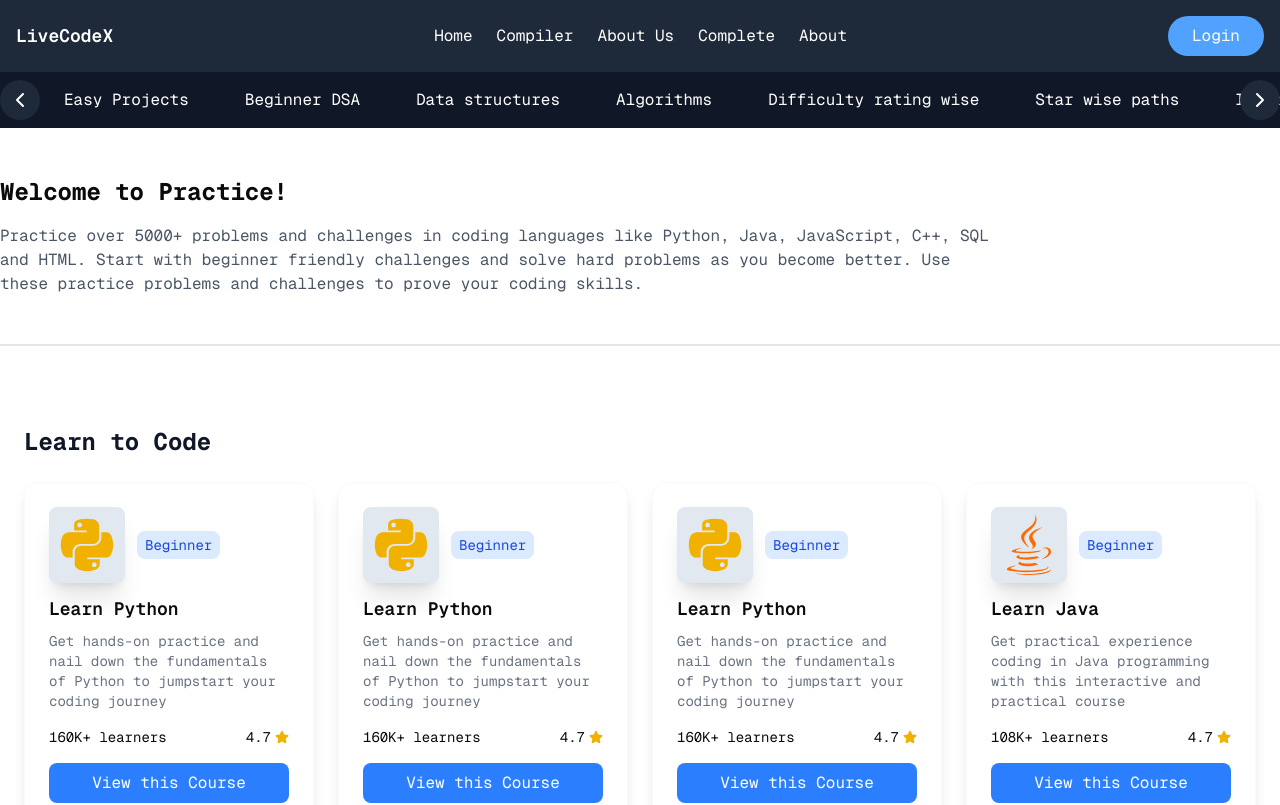
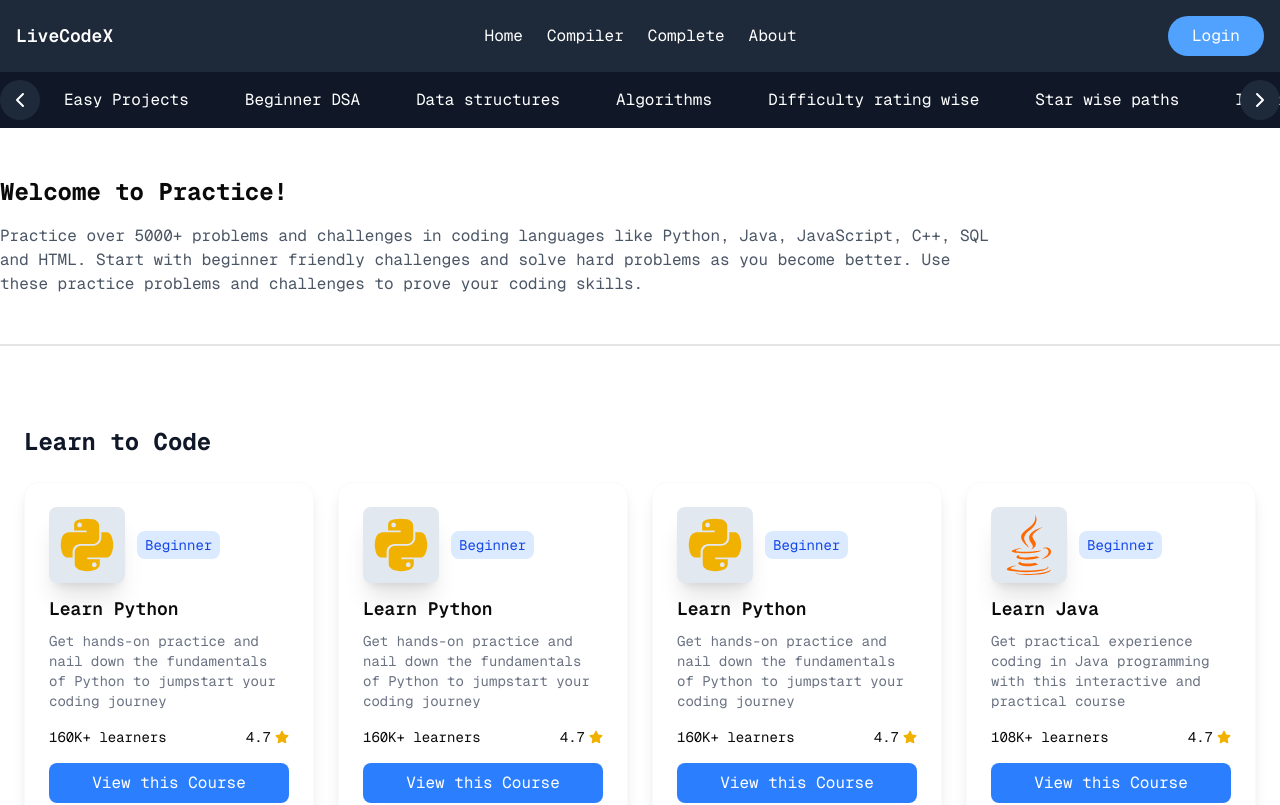
Before and after one commit to tanvermax/new-LiveCodeX, a Next.js app: page /practice in a window 1280 px wide. Shown: the top 805 px of the page. Built offline with nearby package versions, Linux system fonts and the light colour scheme; no server answers.

Commit message:
about section edit

```diff
--- a/component/Navber.tsx
+++ b/component/Navber.tsx
@@ -98,11 +98,7 @@ const Navbar: React.FC<NavbarProps> = ({ session }) => {
               Compiler
             </Link>
           </li>
-          <li>
-            <Link href="/about" className="hover:text-yellow-500">
-              About Us
-            </Link>
-          </li>
+
 
           <li>
             <Link href="/contact" className="hover:text-yellow-500 text-xs lg:text-base">
@@ -259,7 +255,7 @@ const Navbar: React.FC<NavbarProps> = ({ session }) => {
           </li>
           <li>
             <Link href="/about" className="text-white hover:text-yellow-500">
-              About Us
+              About
             </Link>
           </li>
           <li>
--- a/component/share.tsx
+++ b/component/share.tsx
@@ -1,5 +1,4 @@
 // pages/share.tsx
-import React from "react";
 import { useEffect, useState } from "react";
 import { useRouter } from "next/router";
 import languageOptions from "../app/compiler/page"; // Ensure this import points to a valid LanguageOptions object
```
